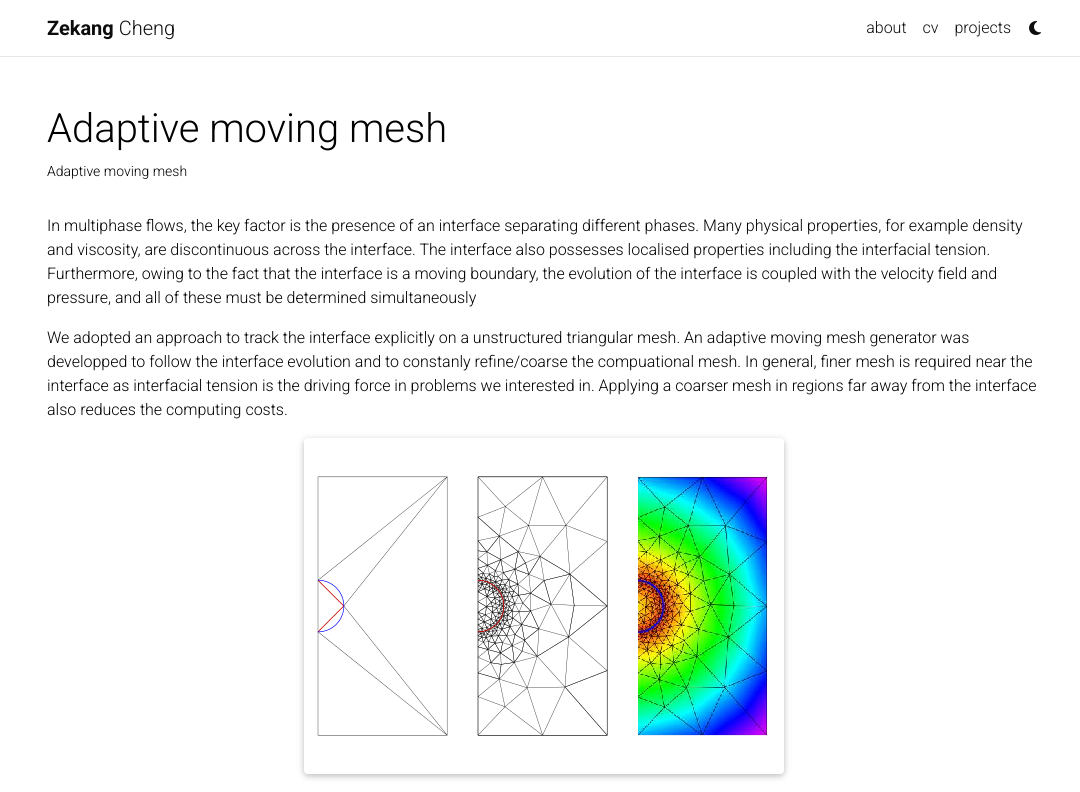
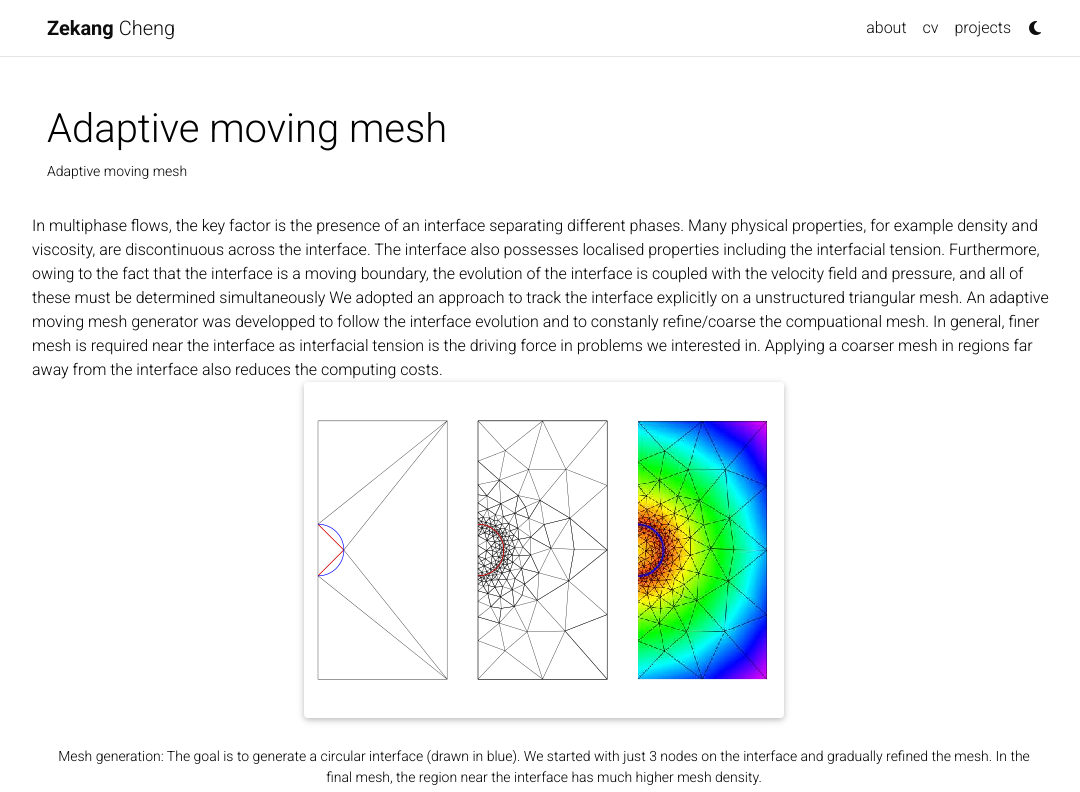
Before and after one commit to cz295/cz295.github.io, a Jekyll site: the page built from _projects/mesh.md, in a window 1280 px wide and 1311 px high. Shown: the top 792 px of the window, without its empty margins (96-1176 px from the left). Built offline with Jekyll 4.4.1, drawn with Linux system fonts in a browser that asks for light colours; full-size pictures stand in for the smaller copies a plugin makes; comment, search, counter and statistics services are not loaded; a style sheet for code colours, icons or effects is not loaded; grey boxes are pictures that could not be loaded.

Commit message:
update align

```diff
--- a/_projects/mesh.md
+++ b/_projects/mesh.md
@@ -7,10 +7,14 @@
 category: PhD
 related_publications:
 ---
+<div class="row justify-content-center">
+<div class = "center">
 
 In multiphase flows, the key factor is the presence of an interface separating different phases. Many physical properties, for example density and viscosity, are discontinuous across the interface. The interface also possesses localised properties including the interfacial tension. Furthermore, owing to the fact that the interface is a moving boundary, the evolution of the interface is coupled with the velocity field and pressure, and all of these must be determined simultaneously
 
 We adopted an approach to track the interface explicitly on a unstructured triangular mesh. An adaptive moving mesh generator was developped to follow the interface evolution and to constanly refine/coarse the compuational mesh. In general, finer mesh is required near the interface as interfacial tension is the driving force in problems we interested in. Applying a coarser mesh in regions far away from the interface also reduces the computing costs.
+</div>
+</div>
 
 
 <div class="row justify-content-center">
```
Also changed, not shown: _projects/dripping.md (+5 -0 lines).
